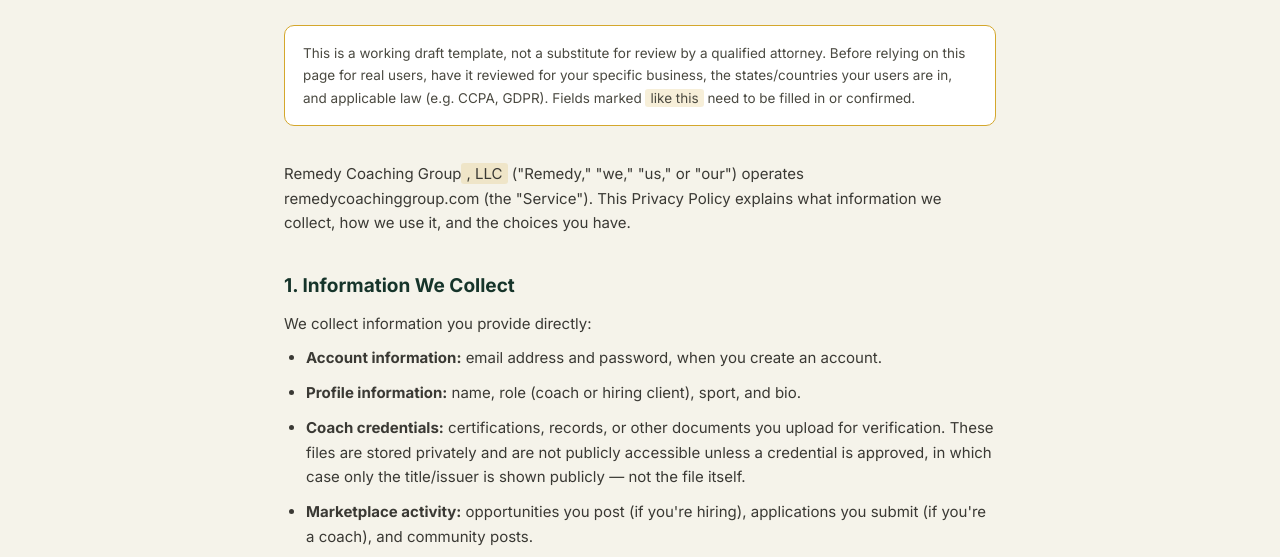
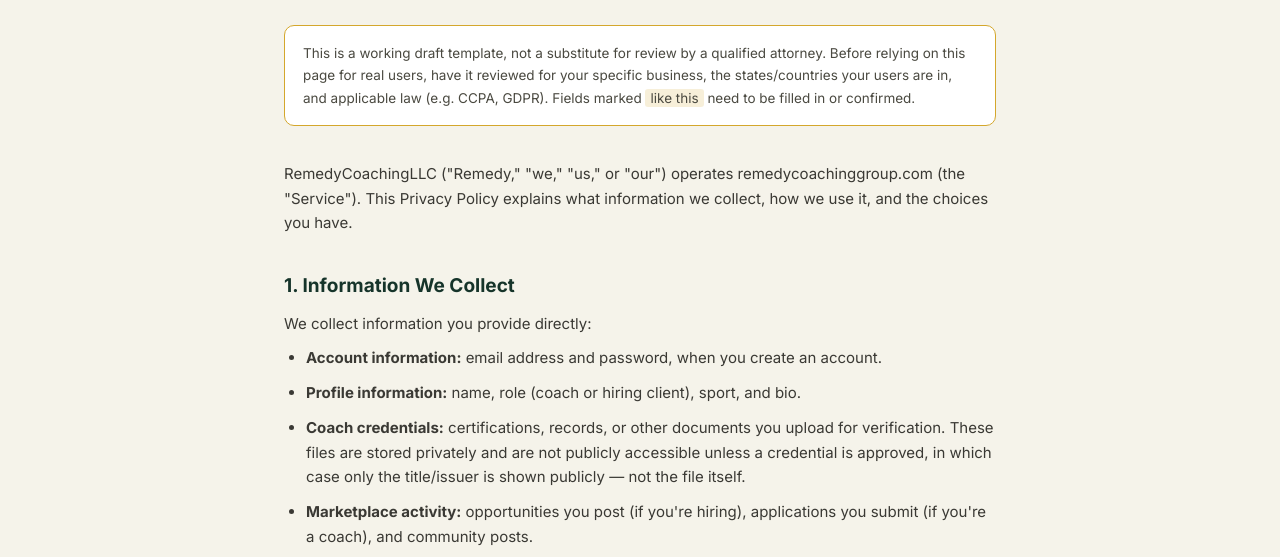
Before and after one commit to ahliklespice-coder/Remedycoachingmain, a website: page privacy.html in a window 1280 px wide. Shown: the part 226-783 px from the top of the page. Drawn offline with Linux system fonts and the light colour scheme.

Commit message:
Fill in legal entity name (RemedyCoachingLLC)

```diff
--- a/privacy.html
+++ b/privacy.html
@@ -60,7 +60,7 @@
       This is a working draft template, not a substitute for review by a qualified attorney. Before relying on this page for real users, have it reviewed for your specific business, the states/countries your users are in, and applicable law (e.g. CCPA, GDPR). Fields marked <span class="placeholder">like this</span> need to be filled in or confirmed.
     </div>
 
-    <p>Remedy Coaching Group<span class="placeholder">, LLC</span> ("Remedy," "we," "us," or "our") operates remedycoachinggroup.com (the "Service"). This Privacy Policy explains what information we collect, how we use it, and the choices you have.</p>
+    <p>RemedyCoachingLLC ("Remedy," "we," "us," or "our") operates remedycoachinggroup.com (the "Service"). This Privacy Policy explains what information we collect, how we use it, and the choices you have.</p>
 
     <h2>1. Information We Collect</h2>
     <p>We collect information you provide directly:</p>
```
